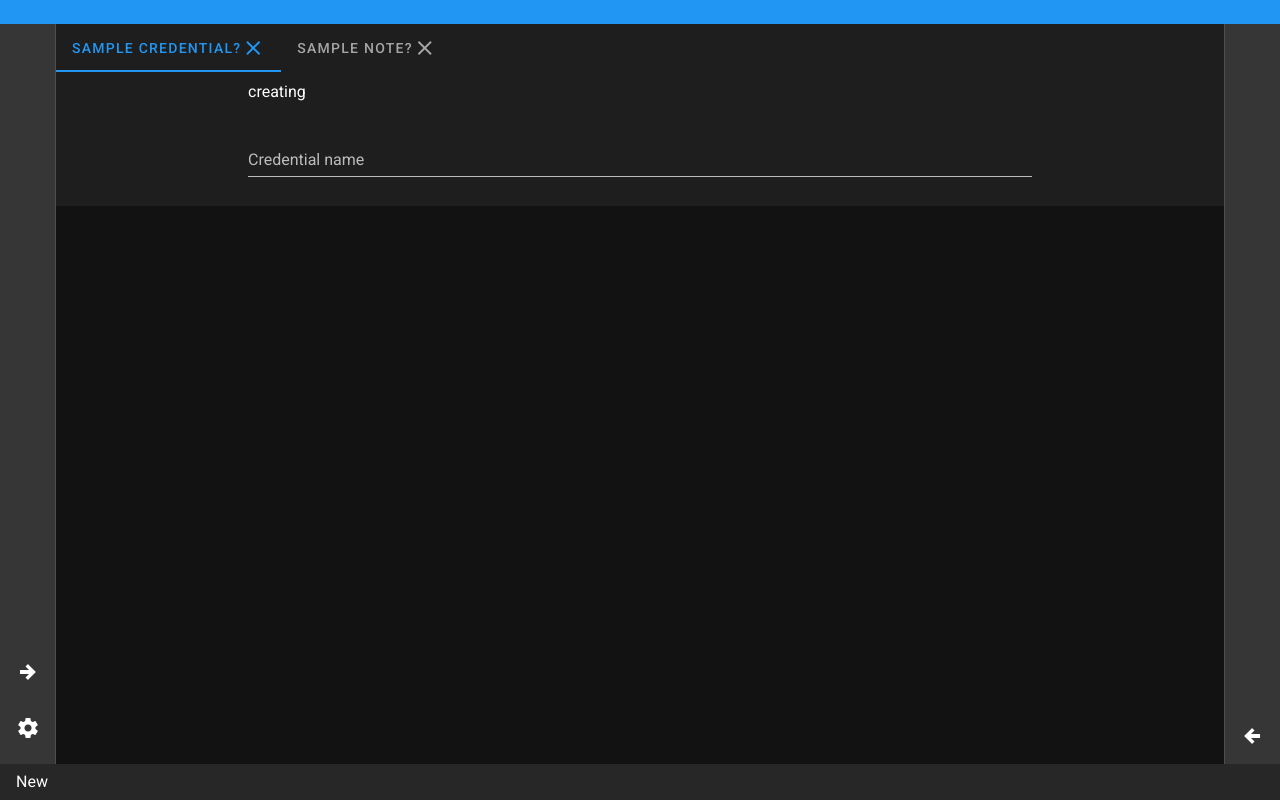
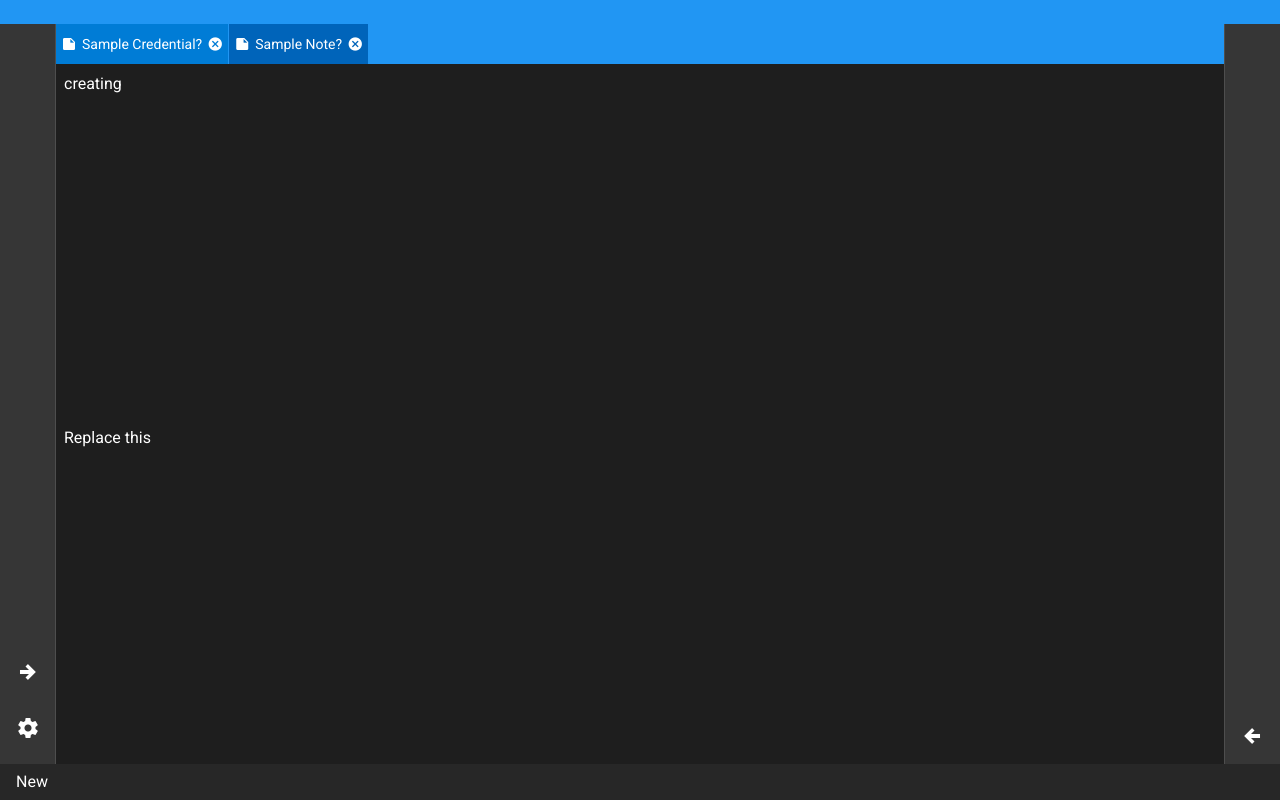
Before and after one commit to brandonmerb/byteguardian, a Vue app: page /editor in a window 1280 px wide. Built offline with nearby package versions, Linux system fonts and the light colour scheme.

Commit message:
Created simple tab system -- WIP

```diff
--- a/src/App.vue
+++ b/src/App.vue
@@ -40,4 +40,7 @@ export default Vue.extend({
 html, body {
   overflow: auto;
 }
+.v-main__wrap {
+  display: flex;
+}
 </style>
--- a/src/modules/notes/components/NoteForm.vue
+++ b/src/modules/notes/components/NoteForm.vue
@@ -28,6 +28,6 @@ export default Vue.extend({
   },
   mounted() {
     console.log(this.customModel);
-  }
+  },
 })
 </script>
--- a/src/plugins/vuetify.ts
+++ b/src/plugins/vuetify.ts
@@ -4,4 +4,9 @@ import Vuetify from 'vuetify/lib/framework';
 Vue.use(Vuetify);
 
 export default new Vuetify({
+  theme: {
+    options: {
+      customProperties: true,
+    }
+  }
 });
--- a/src/store/index.ts
+++ b/src/store/index.ts
@@ -94,7 +94,7 @@ export default new Vuex.Store({
     settingsOpen: false,
 
     tabs: [],
-    currentEditorTab: 0,
+    currentEditorTab: 1,
   },
   mutations: {
     setNavigationBarVisible(state: MainApplicationState, val: boolean) {
--- a/src/views/Editor.vue
+++ b/src/views/Editor.vue
@@ -1,19 +1,30 @@
 <template>
-  <div>
-    <v-tabs v-show="tabs.length > 0" v-model="currentTab">
-      <v-tab v-for="tab in tabs" :key="tab.itemId">
+  <v-sheet class="tabs">
+    <div class="tab-bar" @drop="dragEnd($event)" @dragover.prevent @dragenter="dragEnter($event)" v-show="tabs.length> 0">
+      <span
+          :class="{'tab-title': true, 'tab-title-active': tab === currentTab}"
+          v-for="tab in tabs"
+          :key="tab.itemId"
+          @click.self="tabClick(tab)"
+          draggable
+          @dragstart="startDrag($event, tab)"
+        >
+        <v-icon small fab class="tab-icon" @click.self="tabClick(tab)">
+          mdi-note
+        </v-icon>
         {{tab.text}}
-        <v-icon @click="closeTab(tab)">
-          mdi-close
+        <v-icon small fab class="tab-close" @click="tabClose(tab)">
+          mdi-close-circle
         </v-icon>
-      </v-tab>
-    </v-tabs>
-    <v-tabs-items v-model="currentTab">
-      <v-tab-item v-for="(tab, index) in tabs" :key="index">
-        <component :is="tab.component" :custom-model="tab" />
-      </v-tab-item>
-    </v-tabs-items>
-  </div>
+      </span>
+    </div>
+    <div class="tab-content">
+      <div :is="currentTab.component" v-if="currentTab != null" :custom-model="currentTab" />
+      <div v-else class="tab-content-placeholder">
+        Nothing is currently open. Please select something!
+      </div>
+    </div>
+  </v-sheet>
 </template>
 
 <script lang="ts">
@@ -30,14 +41,8 @@ export default Vue.extend({
     NoteForm
   },
   computed: {
-    currentTab: {
-      get () {
-        return this.$store.state.currentEditorTab;
-      },
-      set (v) {
-        console.log(v)
-        this.$store.commit('setCurrentTab', v);
-      }
+    currentTab () {
+      return this.$store.getters.currentTab;
     },
     tabs () {
       return this.$store.state.tabs;
@@ -46,6 +51,27 @@ export default Vue.extend({
   methods: {
     closeTab(tab: TabItem) {
       this.$store.commit('removeTabItem', tab);
+    },
+
+    tabClick(tab: TabItem) {
+      this.$store.commit('setCurrentTab', tab);
+    },
+    tabClose(tab: TabItem) {
+      this.$store.commit('removeTabItem', tab);
+    },
+
+    startDrag(e: DragEvent, tab: TabItem) {
+      console.log(e)
+      console.log(tab)
+    },
+
+    dragEnd(e: DragEvent){
+      console.log('end');
+    },
+
+    dragEnter(e: DragEvent) {
+      console.log('enter');
+      console.log(e);
     }
   },
 
@@ -75,4 +101,55 @@ export default Vue.extend({
   align-self: stretch;
   justify-content: center;
 }
+.tabs {
+  display: flex;
+  flex-grow: 1;
+  flex-shrink: 0;
+  flex-direction: column;
+}
+.tab-bar {
+  height: 40px;
+  flex-shrink: 1;
+  display: flex;
+
+  font-size: 14px;
+
+  background-color: var(--v-primary-base);
+}
+.tab-content {
+  flex-grow: 1;
+  display: flex;
+
+  justify-content: center;
+}
+
+.tab-icon {
+  margin-right: 5px;
+}
+.tab-close {
+  margin-left: 5px;
+}
+
+.tab-title {
+  justify-items: center;
+  align-items: center;
+  display: flex;
+
+  padding-left: 5px;
+  padding-right: 5px;
+
+  margin-right: 1px;
+
+  background-color: var(--v-primary-darken1);
+}
+.tab-title:hover {
+  cursor: pointer;
+}
+.tab-title-active {
+  background-color: var(--v-primary-darken2);
+}
+
+.tab-content-placeholder {
+  align-self: center;
+}
 </style>
```
